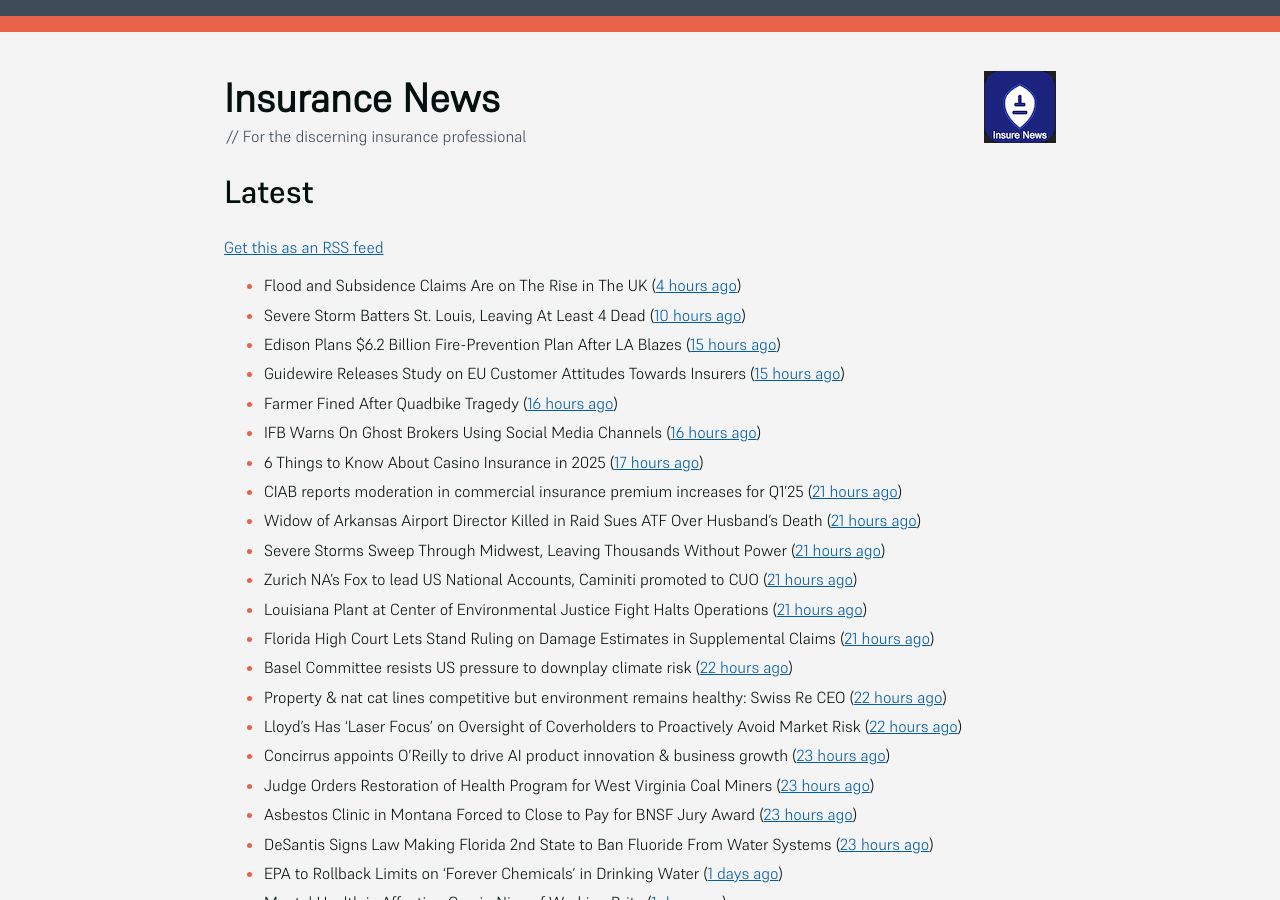
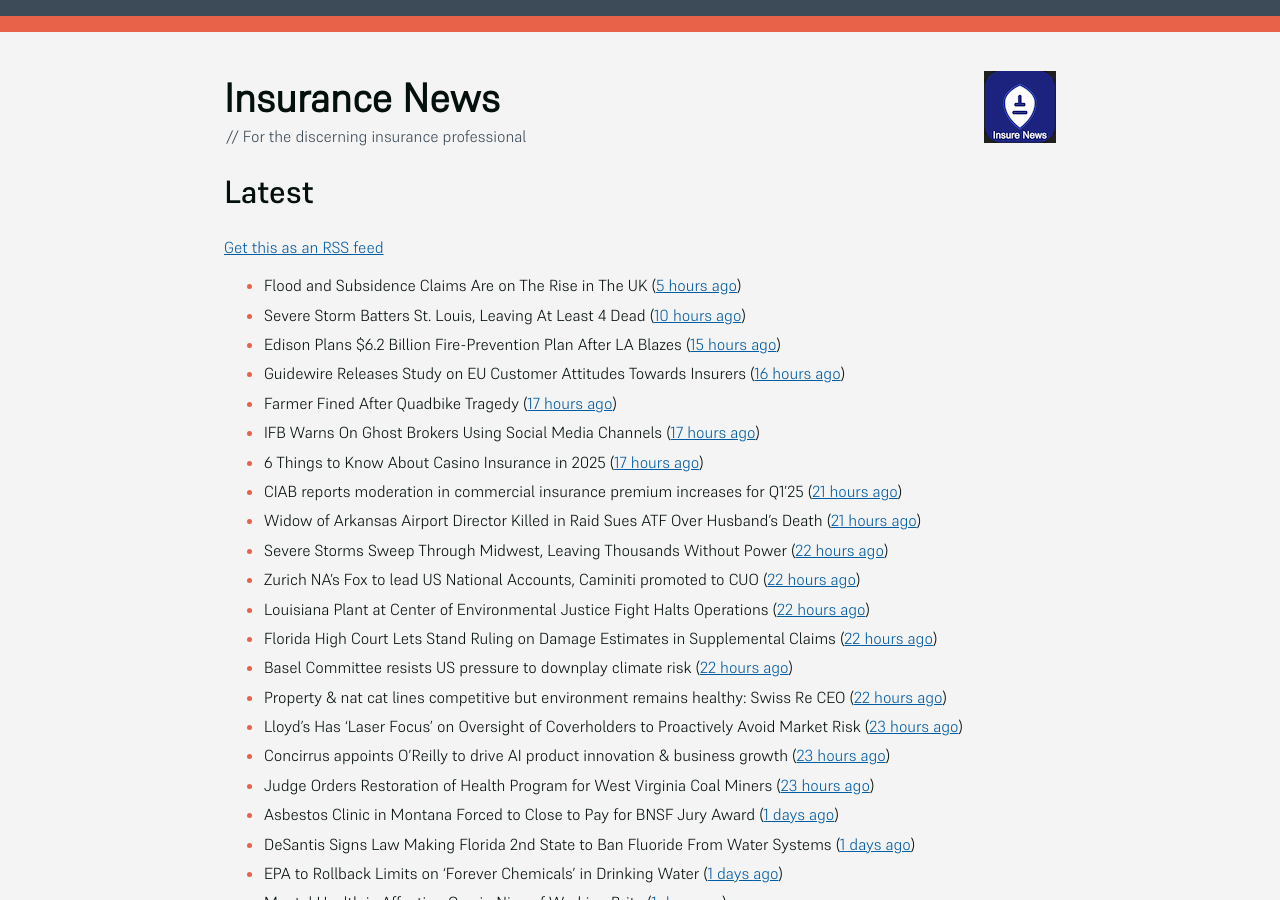
Before and after one commit to mat-0/feeds.thechels.uk, a Jekyll site: the page built from index.md, in a window 1280 px wide and 900 px high. Built offline with Jekyll 4.4.1, drawn with Linux system fonts in a browser that asks for light colours.

Commit message:
New Feed

```diff
--- a/index.md
+++ b/index.md
@@ -8,26 +8,26 @@ description: Latest Updates
 [Get this as an RSS feed](/feed.rss)
 
 <!-- news_marker starts -->
-- Flood and Subsidence Claims Are on The Rise in The UK ([4 hours ago](https://insurance-edge.net/2025/05/17/flood-and-subsidence-claims-are-on-the-rise-in-the-uk/))
+- Flood and Subsidence Claims Are on The Rise in The UK ([5 hours ago](https://insurance-edge.net/2025/05/17/flood-and-subsidence-claims-are-on-the-rise-in-the-uk/))
 - Severe Storm Batters St. Louis, Leaving At Least 4 Dead ([10 hours ago](https://www.insurancejournal.com/news/midwest/2025/05/16/824121.htm))
 - Edison Plans $6.2 Billion Fire-Prevention Plan After LA Blazes ([15 hours ago](https://www.insurancejournal.com/news/west/2025/05/16/824114.htm))
-- Guidewire Releases Study on EU Customer Attitudes Towards Insurers ([15 hours ago](https://insurance-edge.net/2025/05/16/guidewire-releases-study-on-eu-customer-attitudes-towards-insurers/))
-- Farmer Fined After Quadbike Tragedy ([16 hours ago](https://insurance-edge.net/2025/05/16/farmer-fined-after-quadbike-tragedy/))
-- IFB Warns On Ghost Brokers Using Social Media Channels ([16 hours ago](https://insurance-edge.net/2025/05/16/ifb-warns-on-ghost-brokers-using-social-media-channels/))
+- Guidewire Releases Study on EU Customer Attitudes Towards Insurers ([16 hours ago](https://insurance-edge.net/2025/05/16/guidewire-releases-study-on-eu-customer-attitudes-towards-insurers/))
+- Farmer Fined After Quadbike Tragedy ([17 hours ago](https://insurance-edge.net/2025/05/16/farmer-fined-after-quadbike-tragedy/))
+- IFB Warns On Ghost Brokers Using Social Media Channels ([17 hours ago](https://insurance-edge.net/2025/05/16/ifb-warns-on-ghost-brokers-using-social-media-channels/))
 - 6 Things to Know About Casino Insurance in 2025 ([17 hours ago](https://insurance-edge.net/2025/05/16/6-things-to-know-about-casino-insurance-in-2025/))
 - CIAB reports moderation in commercial insurance premium increases for Q1’25 ([21 hours ago](https://www.reinsurancene.ws/ciab-reports-moderation-in-commercial-insurance-premium-increases-for-q125/))
 - Widow of Arkansas Airport Director Killed in Raid Sues ATF Over Husband’s Death ([21 hours ago](https://www.insurancejournal.com/news/southcentral/2025/05/16/824097.htm))
-- Severe Storms Sweep Through Midwest, Leaving Thousands Without Power ([21 hours ago](https://www.insurancejournal.com/news/midwest/2025/05/16/824092.htm))
-- Zurich NA’s Fox to lead US National Accounts, Caminiti promoted to CUO ([21 hours ago](https://www.reinsurancene.ws/zurich-nas-fox-to-lead-us-national-accounts-caminiti-promoted-to-cuo/))
-- Louisiana Plant at Center of Environmental Justice Fight Halts Operations ([21 hours ago](https://www.insurancejournal.com/news/southcentral/2025/05/16/824085.htm))
-- Florida High Court Lets Stand Ruling on Damage Estimates in Supplemental Claims ([21 hours ago](https://www.insurancejournal.com/news/southeast/2025/05/16/824076.htm))
+- Severe Storms Sweep Through Midwest, Leaving Thousands Without Power ([22 hours ago](https://www.insurancejournal.com/news/midwest/2025/05/16/824092.htm))
+- Zurich NA’s Fox to lead US National Accounts, Caminiti promoted to CUO ([22 hours ago](https://www.reinsurancene.ws/zurich-nas-fox-to-lead-us-national-accounts-caminiti-promoted-to-cuo/))
+- Louisiana Plant at Center of Environmental Justice Fight Halts Operations ([22 hours ago](https://www.insurancejournal.com/news/southcentral/2025/05/16/824085.htm))
+- Florida High Court Lets Stand Ruling on Damage Estimates in Supplemental Claims ([22 hours ago](https://www.insurancejournal.com/news/southeast/2025/05/16/824076.htm))
 - Basel Committee resists US pressure to downplay climate risk ([22 hours ago](https://www.dig-in.com/articles/basel-committee-resists-us-pressure-to-downplay-climate-risk))
 - Property & nat cat lines competitive but environment remains healthy: Swiss Re CEO ([22 hours ago](https://www.reinsurancene.ws/property-nat-cat-lines-competitive-but-environment-remains-healthy-swiss-re-ceo/))
-- Lloyd’s Has ‘Laser Focus’ on Oversight of Coverholders to Proactively Avoid Market Risk ([22 hours ago](https://www.insurancejournal.com/news/international/2025/05/16/824065.htm))
+- Lloyd’s Has ‘Laser Focus’ on Oversight of Coverholders to Proactively Avoid Market Risk ([23 hours ago](https://www.insurancejournal.com/news/international/2025/05/16/824065.htm))
 - Concirrus appoints O’Reilly to drive AI product innovation & business growth ([23 hours ago](https://www.reinsurancene.ws/concirrus-appoints-oreilly-to-drive-ai-product-innovation-business-growth/))
 - Judge Orders Restoration of Health Program for West Virginia Coal Miners ([23 hours ago](https://www.insurancejournal.com/news/southeast/2025/05/16/824060.htm))
-- Asbestos Clinic in Montana Forced to Close to Pay for BNSF Jury Award ([23 hours ago](https://www.insurancejournal.com/news/west/2025/05/16/824055.htm))
-- DeSantis Signs Law Making Florida 2nd State to Ban Fluoride From Water Systems ([23 hours ago](https://www.insurancejournal.com/news/southeast/2025/05/16/824051.htm))
+- Asbestos Clinic in Montana Forced to Close to Pay for BNSF Jury Award ([1 days ago](https://www.insurancejournal.com/news/west/2025/05/16/824055.htm))
+- DeSantis Signs Law Making Florida 2nd State to Ban Fluoride From Water Systems ([1 days ago](https://www.insurancejournal.com/news/southeast/2025/05/16/824051.htm))
 - EPA to Rollback Limits on ‘Forever Chemicals’ in Drinking Water ([1 days ago](https://www.insurancejournal.com/news/national/2025/05/16/824047.htm))
 - Mental Health is Affecting One in Nine of Working Brits ([1 days ago](https://insurance-edge.net/2025/05/16/mental-health-is-affecting-one-in-nine-of-working-brits/))
 - US P&C industry achieves best underwriting result in over a decade in 2024: Triple-I ([1 days ago](https://www.reinsurancene.ws/us-pc-industry-achieves-best-underwriting-result-in-over-a-decade-in-2024-triple-i/))
```
